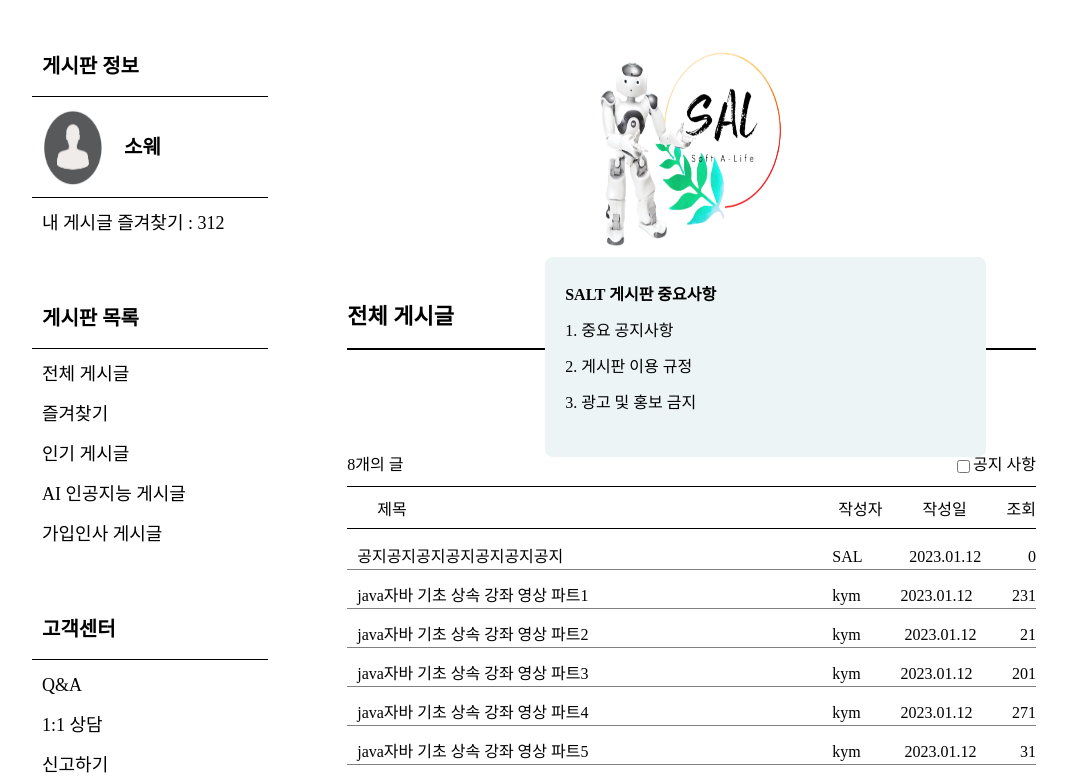
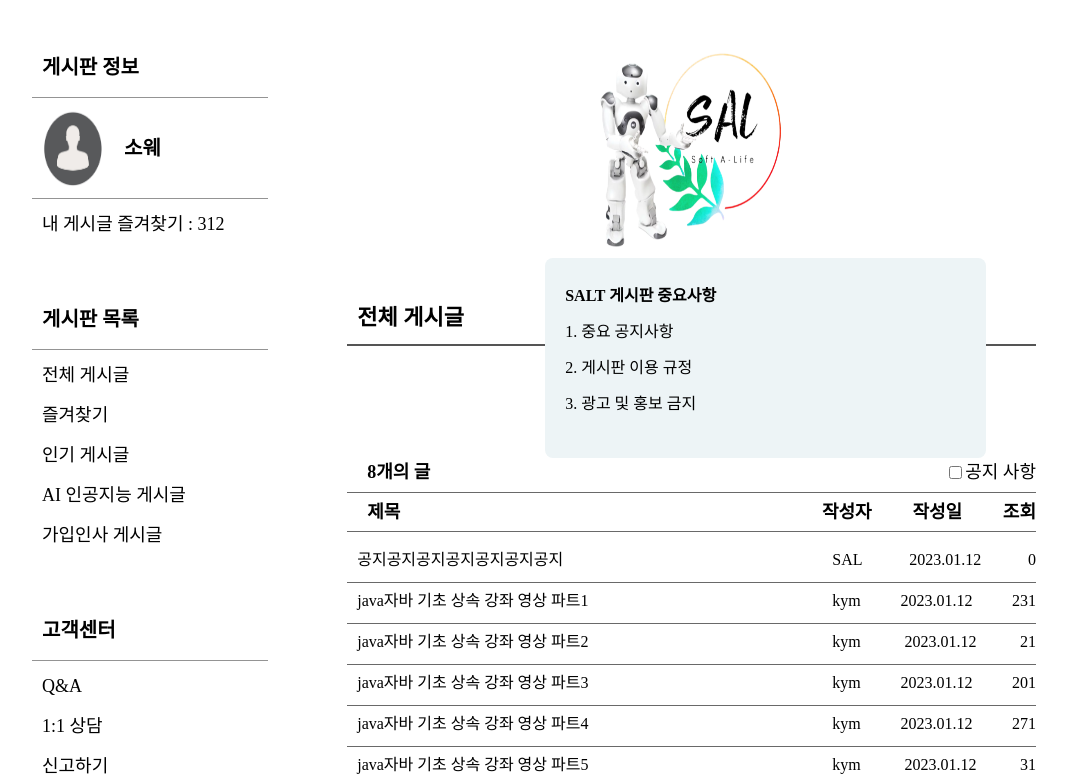
Before and after one commit to soft-a-life/SALT-Frontend, a React (Create React App) app: page / in a window 1280 px wide. Shown: the part 858-1634 px from the top of the page, without its empty margins (116-1183 px from the left). Built offline with nearby package versions, Linux system fonts and the light colour scheme; what prosemirror-example-setup would draw is missing.

Commit message:
border color fix
테두리 선 색상 변경, 글자 크기 변경

```diff
--- a/src/components/NavigationBar.css
+++ b/src/components/NavigationBar.css
@@ -1,3 +1,6 @@
+.naviLine {
+    border-bottom: solid 1px #afafaf;
+}
 .navigationBar{
     width: 70%;
     height: 60px;
@@ -8,7 +11,6 @@
     margin-top: 10px;
     margin-bottom: 5px;
     border: solid 0px blue;
-
 }
 .logo-container {
     display: flex;
--- a/src/components/NavigationBar.jsx
+++ b/src/components/NavigationBar.jsx
@@ -29,10 +29,16 @@ function NavigationBar(props) {
     )
   }
   return (
+    <div className="naviLine">
       <div className={'navigationBar'}>
         <Link to={'/'}>
           <div className={'logo-container'}>
-          <img className="logoImage" alt="logo" src={logoImage} height="60px" />
+            <img
+              className="logoImage"
+              alt="logo"
+              src={logoImage}
+              height="60px"
+            />
           </div>
         </Link>
         <div className="special-menu">
@@ -46,6 +52,7 @@ function NavigationBar(props) {
           </div>
         </div>
       </div>
+    </div>
   )
 }
 
--- a/src/mainScreen/components-left/BodyLeftComponents.css
+++ b/src/mainScreen/components-left/BodyLeftComponents.css
@@ -25,7 +25,7 @@
     text-align: left;
 }
 .board-line {
-    border-top: solid 1px black;
+    border-top: solid 1px rgb(148, 148, 148);
     margin-bottom: 10px;
     width: 80%;
 }
--- a/src/mainScreen/components-right/BodyRightComponents.css
+++ b/src/mainScreen/components-right/BodyRightComponents.css
@@ -39,38 +39,45 @@ h1 {
     text-align: left;
     font-size: 22px;
     font-weight: bold;
-    margin-bottom: 20px;
+    margin-bottom: 15px;
+    margin-left: 10px;
 }
 .all-line {
-    border-top: solid 2px black;
+    border-top: solid 2px #555555;
     margin-bottom: 10px;
     width: 100%;
-
 }
 .componentHeader{
     width: 100%;
     height: 100%;
     display: flex;
     justify-content: space-between;
+    padding-top: 5px;
     padding-bottom: 10px;
-    margin-bottom: 5px;
-    border-bottom: 1px solid black;
+    border-bottom: 1px solid rgb(105, 105, 105);
+    font-size: 18px;
+}
+.componentText {
+    margin-left: 20px;
+    font-weight: bold;
 }
 .postHeader{
     width: 100%;
     display: flex;
     float: left;
-    margin: 10px 0 20px 0;
+    margin: 10px 0 10px 0;
     padding-bottom: 10px;
-    border-bottom: solid 1px black;
+    border-bottom: solid 1px rgb(105, 105, 105);
+    font-size: 18px;
+    font-weight: bold;
 }
 .rightPostHeader{
     display: flex;
-    width: 30%;
+    width: 32%;
     justify-content: space-between;
 }
 .title {
-    margin-left: 30px;
-    width: 70%;
+    margin-left: 20px;
+    width: 68%;
     text-align: left;
 }
--- a/src/mainScreen/components-right/BodyRightComponents.jsx
+++ b/src/mainScreen/components-right/BodyRightComponents.jsx
@@ -136,7 +136,7 @@ function BodyRightComponents(props) {
       <h1>전체 게시글</h1>
       <div className="all-line"></div>
       <div className={'componentHeader'}>
-        <p>{content.length}개의 글</p>
+        <p className="componentText">{content.length}개의 글</p>
         <div style={{ display: 'flex' }}>
           <input
             type="checkbox"
--- a/src/mainScreen/components-right/components/PostContent.css
+++ b/src/mainScreen/components-right/components/PostContent.css
@@ -2,8 +2,9 @@
     display: flex;
     width: 100%;
     height: 20px;
-    border-bottom: 1px solid grey;
-    margin-bottom: 18px;
+    border-bottom: 1px solid rgb(105, 105, 105);
+    padding-top: 10px;
+    padding-bottom: 10px;
     justify-content: space-between;
     float: left;
 }
```
Lines whose indentation alone changed are shown as unchanged.
